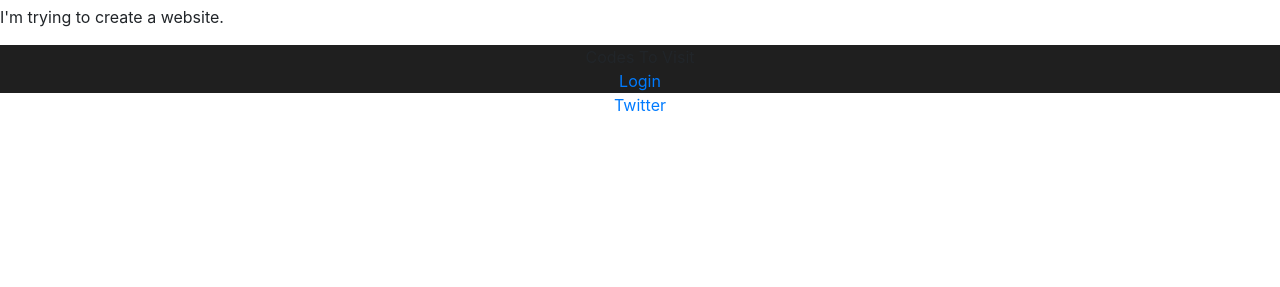
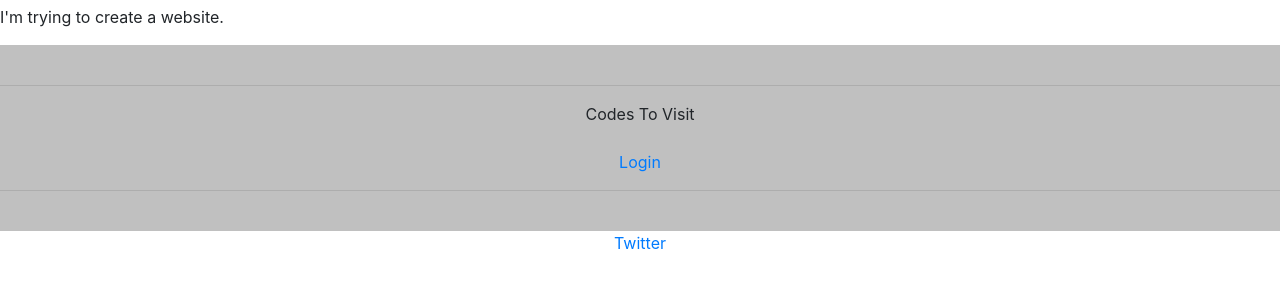
Before and after one commit to Marwari/marwari.github.io, a plain HTML site: page index.htm in a window 1280 px wide. Shown: the part 51-338 px from the top of the page. Drawn offline with nearby package versions, Linux system fonts and the light colour scheme.

Commit message:
Index updated

```diff
--- a/index.htm
+++ b/index.htm
@@ -15,8 +15,8 @@
     <script src="js/bootstrap.min.js"></script>
 	<h1>Hello World</h1>
 	<p>I'm trying to create a website.</p>
-	<div align="center" style="background-color: #1F1F1F;">Codes To Visit<br>
-	<a href="https://github.com/Marwari/marwari.github.io/blob/master/login.html">Login</a></div>
+	<div align="center" style="background-color: rgb(192,192,192);"><br><hr>Codes To Visit<br><br>
+	<a href="https://github.com/Marwari/marwari.github.io/blob/master/login.html">Login</a><br><hr><br></div>
 	<footer>
 	<div align="center">
 		<a href="http://twitter.com/MarwariMakhkhan">Twitter
```
